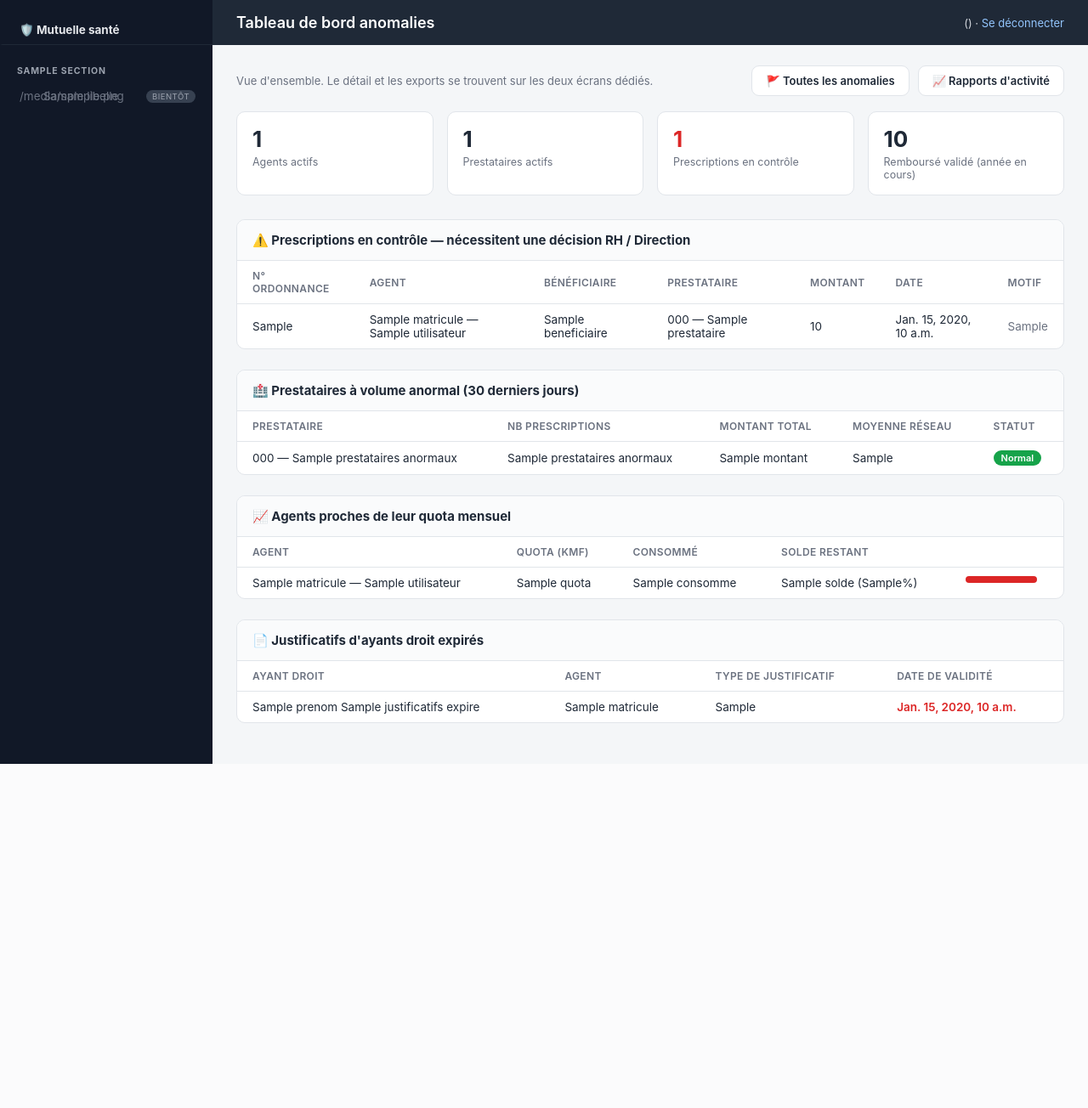
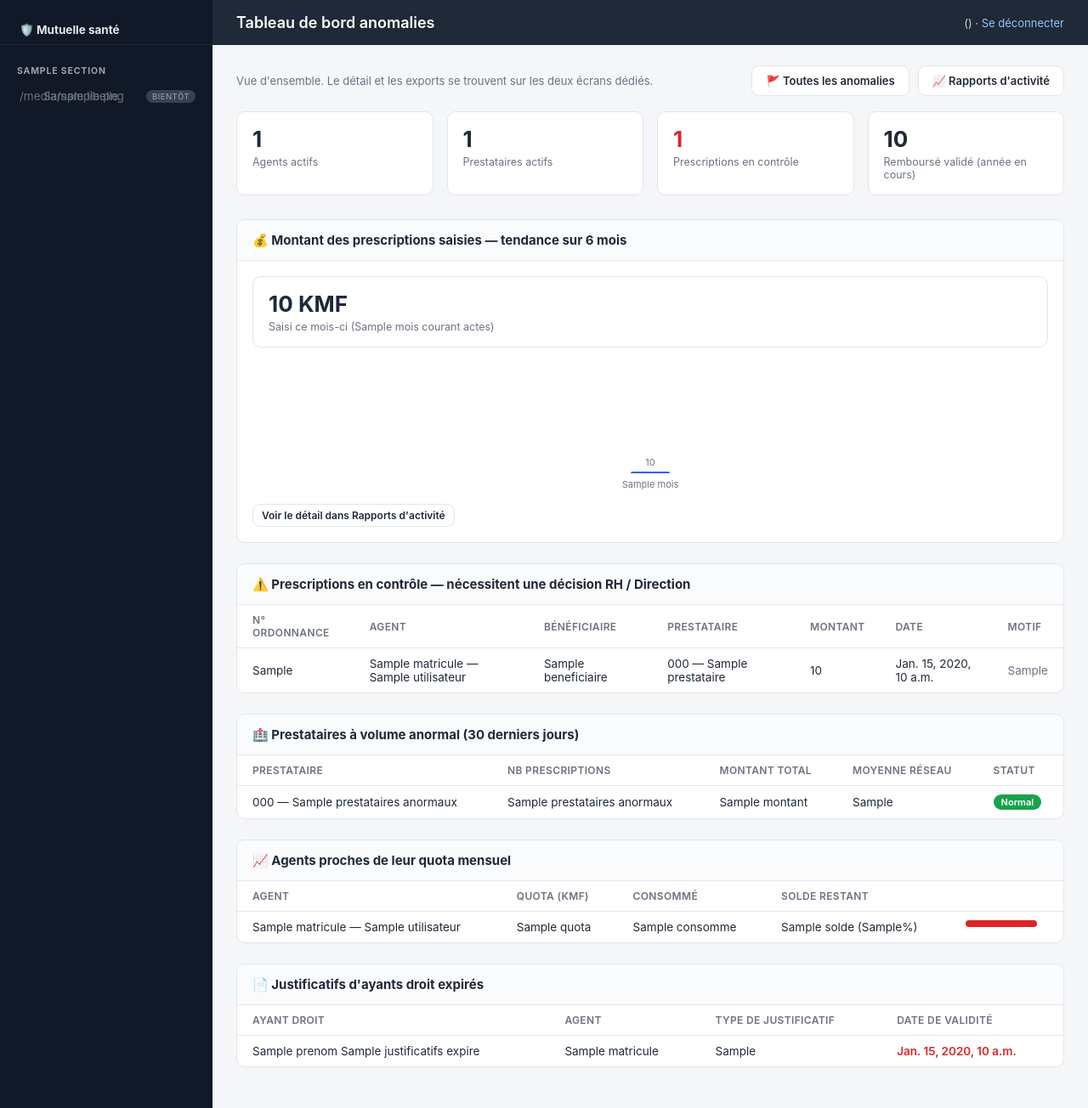
Before and after one commit to Alhadhur/mutuellemwali, a Django app: template backend/templates/backoffice/tableau_de_bord.html in a window 1280 px wide. Shown: the whole page at 85% size. Before the commit the page ends 899 px from the top, so only its background shows below. Run offline with Django 5.2, Linux system fonts and the light colour scheme; the template is opened without the code that fills it: most values are stand-ins (such as "Sample title", 1, 10 or a date in 2020).

Commit message:
Ajouter un raccourci « montant des prescriptions » au tableau de bord
Le montant total saisi par les agents était déjà calculable via l'écran
Rapports d'activité (Évolution mois par mois), mais fallait naviguer
jusque-là et régler une période à chaque consultation. Ajoute un widget
directement sur le tableau de bord : le montant du mois en cours en
gros, et un mini-graphique en barres des 6 derniers mois.

rapports/services.py : nouvelle fonction evolution_recente(), qui
diffère d'evolution_mensuelle() en incluant les mois sans aucune
prescription (à zéro) plutôt que de les faire disparaître — un widget
de tableau de bord doit montrer une absence d'activité, pas la cacher.

Testé via le client de test Django sur SQLite : les totaux mensuels et
le remplissage à zéro des mois sans activité sont corrects, le widget
s'affiche avec le bon montant.

Co-Authored-By: Claude Sonnet 5 <noreply@anthropic.com>

```diff
--- a/backend/backoffice/views.py
+++ b/backend/backoffice/views.py
@@ -255,6 +255,7 @@ class TableauDeBordView(AccesBackoffice, TemplateView):
 
     def get_context_data(self, **kwargs):
         from anomalies import services
+        from rapports import services as rapports_services
 
         contexte = super().get_context_data(**kwargs)
         contexte["indicateurs"] = services.indicateurs_globaux()
@@ -263,6 +264,11 @@ class TableauDeBordView(AccesBackoffice, TemplateView):
         contexte["prestataires_anormaux"] = services.prestataires_volume_anormal()
         contexte["agents_proche_quota"] = services.agents_proche_quota()
         contexte["justificatifs_expires"] = services.ayants_droit_justificatif_expire()
+
+        tendance = rapports_services.evolution_recente(6)
+        contexte["tendance_mensuelle"] = tendance
+        contexte["mois_courant"] = tendance[-1]
+        contexte["tendance_max"] = max((mois["montant"] for mois in tendance), default=0) or 1
         return contexte
 
 
--- a/backend/templates/backoffice/tableau_de_bord.html
+++ b/backend/templates/backoffice/tableau_de_bord.html
@@ -19,6 +19,31 @@
     <div class="kpi"><div class="value" style="color:{% if indicateurs.nb_prescriptions_en_controle %}var(--danger){% else %}var(--ok){% endif %};">{{ indicateurs.nb_prescriptions_en_controle }}</div><div class="label">Prescriptions en contrôle</div></div>
     <div class="kpi"><div class="value">{{ indicateurs.montant_rembourse_total_annee|floatformat:0|intcomma }}</div><div class="label">Remboursé validé (année en cours)</div></div>
   </div>
+
+  <section>
+    <h2>💰 Montant des prescriptions saisies — tendance sur 6 mois</h2>
+    <div style="padding:18px;">
+      <div class="kpis" style="margin-bottom:18px;">
+        <div class="kpi">
+          <div class="value">{{ mois_courant.montant|floatformat:0|intcomma }} KMF</div>
+          <div class="label">Saisi ce mois-ci ({{ mois_courant.nombre }} acte{{ mois_courant.nombre|pluralize }})</div>
+        </div>
+      </div>
+      <div style="display:flex;align-items:flex-end;gap:14px;height:150px;">
+        {% for m in tendance_mensuelle %}
+          <div style="flex:1;display:flex;flex-direction:column;align-items:center;justify-content:flex-end;height:100%;">
+            <div style="font-size:11px;color:var(--muted);margin-bottom:4px;">{{ m.montant|floatformat:0|intcomma }}</div>
+            <div style="width:100%;max-width:46px;background:var(--accent);border-radius:4px 4px 0 0;
+                        height:{% widthratio m.montant tendance_max 100 %}%;min-height:2px;"></div>
+            <div style="font-size:11px;color:var(--muted);margin-top:6px;">{{ m.mois }}</div>
+          </div>
+        {% endfor %}
+      </div>
+      <div style="margin-top:16px;">
+        <a class="btn btn-secondaire btn-petit" href="{% url 'backoffice:rapports' %}">Voir le détail dans Rapports d'activité</a>
+      </div>
+    </div>
+  </section>
 
   <section>
     <h2>⚠️ Prescriptions en contrôle — nécessitent une décision RH / Direction</h2>
```
Also changed, not shown: backend/rapports/services.py (+30 -0 lines).
